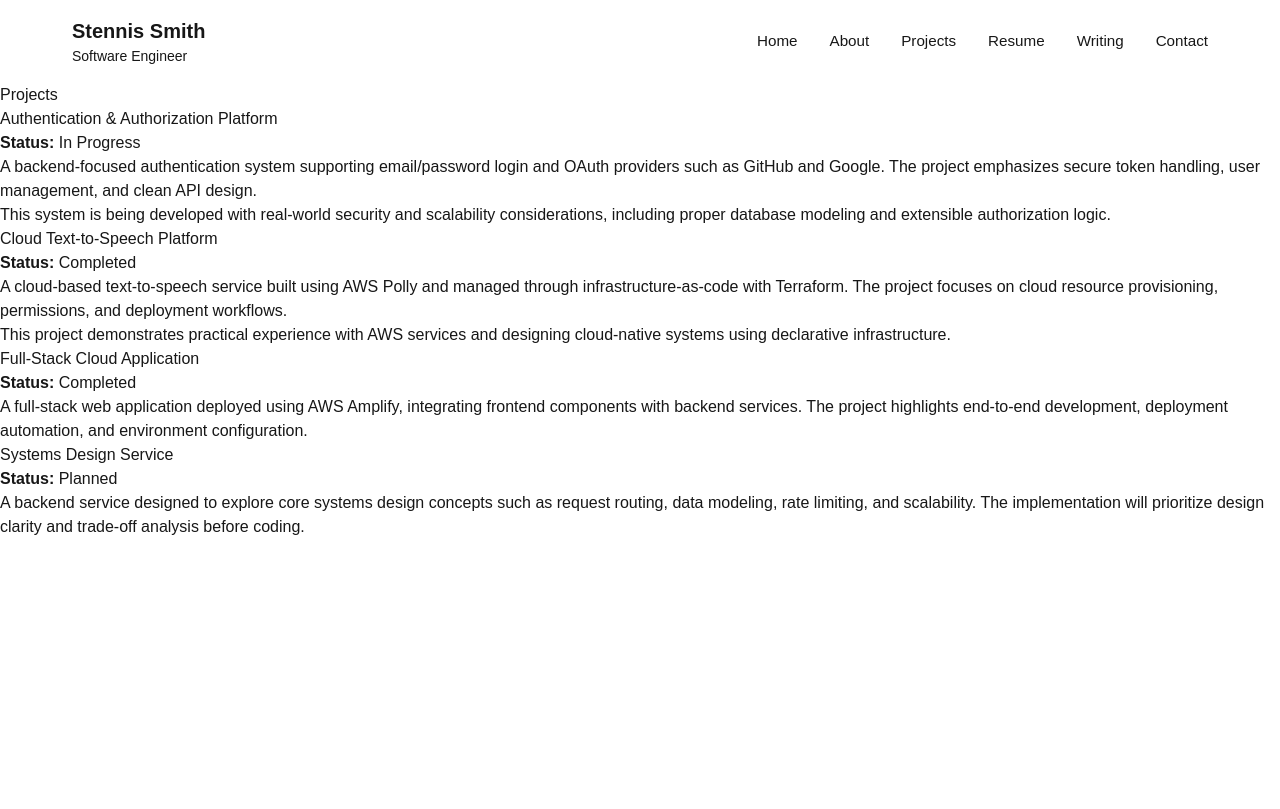
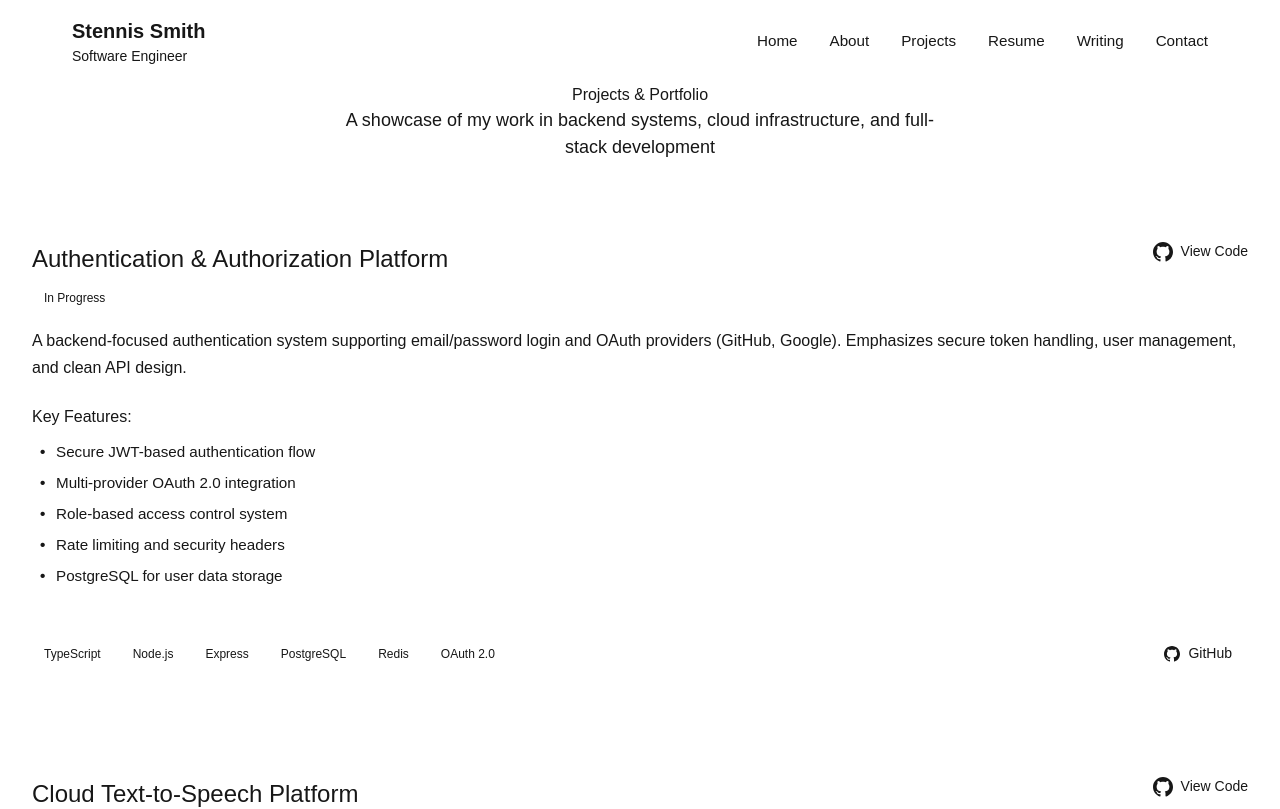
Before and after one commit to Stennis1/stennis-portfolio, a Next.js app: page /projects in a window 1280 px wide. Shown: the top 809 px of the page. Built offline with nearby package versions, Linux system fonts and the light colour scheme.

Commit message:
feat: add skeletal and placeholder information for projects

```diff
--- /dev/null
+++ b/app/projects/page.module.css
@@ -0,0 +1,188 @@
+.projectsHeader {
+  margin-bottom: 3rem;
+  text-align: center;
+}
+
+.subtitle {
+  color: var(--text-light);
+  font-size: 1.125rem;
+  max-width: 600px;
+  margin: 0 auto;
+}
+
+.projectsGrid {
+  display: flex;
+  flex-direction: column;
+  gap: 2.5rem;
+}
+
+.projectCard {
+  background: var(--background-color);
+  border: 1px solid var(--border-color);
+  border-radius: var(--radius);
+  padding: 2rem;
+  transition: transform 0.2s, box-shadow 0.2s;
+  position: relative;
+}
+
+.projectCard:hover {
+  transform: translateY(-2px);
+  box-shadow: var(--shadow-md);
+}
+
+.projectCard.featured {
+  border-left: 4px solid var(--primary-color);
+}
+
+.projectHeader {
+  display: flex;
+  justify-content: space-between;
+  align-items: flex-start;
+  margin-bottom: 1rem;
+  gap: 1rem;
+}
+
+.projectTitleSection {
+  flex: 1;
+}
+
+.projectTitleSection h2 {
+  margin-bottom: 0.5rem;
+  font-size: 1.5rem;
+}
+
+.statusBadge {
+  display: inline-block;
+  padding: 0.25rem 0.75rem;
+  border-radius: 20px;
+  font-size: 0.75rem;
+  font-weight: 500;
+}
+
+.githubLink {
+  display: flex;
+  align-items: center;
+  gap: 0.5rem;
+  color: var(--text-light);
+  font-size: 0.875rem;
+  white-space: nowrap;
+}
+
+.githubLink:hover {
+  color: var(--primary-color);
+}
+
+.projectDescription {
+  color: var(--text-color);
+  line-height: 1.7;
+  margin-bottom: 1.5rem;
+}
+
+.projectDetails {
+  margin-bottom: 1.5rem;
+}
+
+.projectDetails h3 {
+  font-size: 1rem;
+  margin-bottom: 0.75rem;
+  color: var(--text-color);
+}
+
+.detailsList {
+  display: flex;
+  flex-direction: column;
+  gap: 0.5rem;
+}
+
+.detailsList li {
+  position: relative;
+  padding-left: 1.5rem;
+  color: var(--text-light);
+  font-size: 0.95rem;
+}
+
+.detailsList li:before {
+  content: '•';
+  position: absolute;
+  left: 0.5rem;
+  color: var(--primary-color);
+  font-weight: bold;
+}
+
+.projectFooter {
+  display: flex;
+  justify-content: space-between;
+  align-items: center;
+  flex-wrap: wrap;
+  gap: 1rem;
+  padding-top: 1.5rem;
+  border-top: 1px solid var(--border-color);
+}
+
+.technologies {
+  display: flex;
+  flex-wrap: wrap;
+  gap: 0.5rem;
+}
+
+.techTag {
+  background: var(--background-alt);
+  color: var(--text-light);
+  padding: 0.25rem 0.75rem;
+  border-radius: 4px;
+  font-size: 0.75rem;
+  font-weight: 500;
+}
+
+.projectLinks {
+  display: flex;
+  gap: 0.75rem;
+}
+
+.linkButton {
+  display: flex;
+  align-items: center;
+  gap: 0.5rem;
+  padding: 0.5rem 1rem;
+  border-radius: var(--radius);
+  font-size: 0.875rem;
+  font-weight: 500;
+  transition: all 0.2s;
+}
+
+.linkButton.primary {
+  background: var(--primary-color);
+  color: white;
+}
+
+.linkButton.primary:hover {
+  background: var(--primary-dark);
+  color: white;
+}
+
+.linkButton.secondary {
+  background: var(--background-alt);
+  color: var(--text-color);
+  border: 1px solid var(--border-color);
+}
+
+.linkButton.secondary:hover {
+  background: var(--border-color);
+}
+
+@media (max-width: 768px) {
+  .projectHeader {
+    flex-direction: column;
+    align-items: flex-start;
+  }
+
+  .projectFooter {
+    flex-direction: column;
+    align-items: flex-start;
+  }
+
+  .projectLinks {
+    width: 100%;
+    justify-content: flex-start;
+  }
+}
--- a/app/projects/page.tsx
+++ b/app/projects/page.tsx
@@ -1,59 +1,170 @@
+import Container from "../components/Container";
+import styles from "./page.module.css";
+
 export default function ProjectsPage() {
+  const projects = [
+    {
+      title: "Authentication & Authorization Platform",
+      status: "In Progress",
+      statusColor: "var(--primary-color)",
+      description: "A backend-focused authentication system supporting email/password login and OAuth providers (GitHub, Google). Emphasizes secure token handling, user management, and clean API design.",
+      details: [
+        "Secure JWT-based authentication flow",
+        "Multi-provider OAuth 2.0 integration",
+        "Role-based access control system",
+        "Rate limiting and security headers",
+        "PostgreSQL for user data storage"
+      ],
+      technologies: ["TypeScript", "Node.js", "Express", "PostgreSQL", "Redis", "OAuth 2.0"],
+      githubUrl: "https://github.com/Stennis1/auth-platform",
+      liveUrl: null,
+      featured: true
+    },
+    {
+      title: "Cloud Text-to-Speech Platform",
+      status: "Completed",
+      statusColor: "#10b981",
+      description: "Cloud-based text-to-speech service using AWS Polly, managed through Terraform. Focuses on cloud resource provisioning, permissions, and deployment workflows.",
+      details: [
+        "Infrastructure-as-code with Terraform",
+        "AWS Lambda for serverless processing",
+        "S3 for audio file storage",
+        "API Gateway for REST endpoints",
+        "Cost optimization strategies"
+      ],
+      technologies: ["Python", "AWS Polly", "Terraform", "Lambda", "S3", "API Gateway"],
+      githubUrl: "https://github.com/Stennis1/tts-platform",
+      liveUrl: null,
+      featured: true
+    },
+    {
+      title: "Full-Stack Cloud Application",
+      status: "Completed",
+      statusColor: "#10b981",
+      description: "Full-stack web application deployed using AWS Amplify, integrating frontend components with backend services. Highlights end-to-end development and deployment automation.",
+      details: [
+        "Serverless backend with AWS AppSync",
+        "React frontend with TypeScript",
+        "CI/CD pipeline with Amplify",
+        "Real-time data synchronization",
+        "Environment-based configuration"
+      ],
+      technologies: ["React", "TypeScript", "AWS Amplify", "GraphQL", "DynamoDB"],
+      githubUrl: "https://github.com/Stennis1/cloud-app",
+      liveUrl: "https://app.example.com",
+      featured: true
+    },
+    {
+      title: "Systems Design Service",
+      status: "Planned",
+      statusColor: "#6b7280",
+      description: "Backend service exploring core systems design concepts: request routing, data modeling, rate limiting, and scalability. Prioritizes design clarity and trade-off analysis.",
+      details: [
+        "Distributed request routing",
+        "Data partitioning strategies",
+        "Rate limiting algorithms",
+        "Caching layer implementation",
+        "Monitoring and observability"
+      ],
+      technologies: ["Go", "Redis", "Kafka", "Prometheus", "Docker"],
+      githubUrl: null,
+      liveUrl: null,
+      featured: false
+    }
+  ];
+
   return (
-    <main>
-      <h1>Projects</h1>
+    <Container>
+      <div className={styles.projectsContent}>
+        <div className={styles.projectsHeader}>
+          <h1>Projects & Portfolio</h1>
+          <p className={styles.subtitle}>
+            A showcase of my work in backend systems, cloud infrastructure, and full-stack development
+          </p>
+        </div>
 
-      <section>
-        <h2>Authentication & Authorization Platform</h2>
-        <p><strong>Status:</strong> In Progress</p>
-        <p>
-          A backend-focused authentication system supporting email/password
-          login and OAuth providers such as GitHub and Google. The project
-          emphasizes secure token handling, user management, and clean API
-          design.
-        </p>
-        <p>
-          This system is being developed with real-world security and scalability
-          considerations, including proper database modeling and extensible
-          authorization logic.
-        </p>
-      </section>
+        <div className={styles.projectsGrid}>
+          {projects.map((project, index) => (
+            <div key={index} className={`${styles.projectCard} ${project.featured ? styles.featured : ''}`}>
+              <div className={styles.projectHeader}>
+                <div className={styles.projectTitleSection}>
+                  <h2>{project.title}</h2>
+                  <span
+                    className={styles.statusBadge}
+                    style={{ backgroundColor: `${project.statusColor}20`, color: project.statusColor }}
+                  >
+                    {project.status}
+                  </span>
+                </div>
 
-      <section>
-        <h2>Cloud Text-to-Speech Platform</h2>
-        <p><strong>Status:</strong> Completed</p>
-        <p>
-          A cloud-based text-to-speech service built using AWS Polly and managed
-          through infrastructure-as-code with Terraform. The project focuses on
-          cloud resource provisioning, permissions, and deployment workflows.
-        </p>
-        <p>
-          This project demonstrates practical experience with AWS services and
-          designing cloud-native systems using declarative infrastructure.
-        </p>
-      </section>
+                {project.githubUrl && (
+                  <a
+                    href={project.githubUrl}
+                    target="_blank"
+                    rel="noopener noreferrer"
+                    className={styles.githubLink}
+                    aria-label={`View ${project.title} on GitHub`}
+                  >
+                    <svg width="20" height="20" viewBox="0 0 24 24" fill="currentColor">
+                      <path d="M12 0c-6.626 0-12 5.373-12 12 0 5.302 3.438 9.8 8.207 11.387.599.111.793-.261.793-.577v-2.234c-3.338.726-4.033-1.416-4.033-1.416-.546-1.387-1.333-1.756-1.333-1.756-1.089-.745.083-.729.083-.729 1.205.084 1.839 1.237 1.839 1.237 1.07 1.834 2.807 1.304 3.492.997.107-.775.418-1.305.762-1.604-2.665-.305-5.467-1.334-5.467-5.931 0-1.311.469-2.381 1.236-3.221-.124-.303-.535-1.524.117-3.176 0 0 1.008-.322 3.301 1.23.957-.266 1.983-.399 3.003-.404 1.02.005 2.047.138 3.006.404 2.291-1.552 3.297-1.23 3.297-1.23.653 1.653.242 2.874.118 3.176.77.84 1.235 1.911 1.235 3.221 0 4.609-2.807 5.624-5.479 5.921.43.372.823 1.102.823 2.222v3.293c0 .319.192.694.801.576 4.765-1.589 8.199-6.086 8.199-11.386 0-6.627-5.373-12-12-12z"/>
+                    </svg>
+                    View Code
+                  </a>
+                )}
+              </div>
 
-      <section>
-        <h2>Full-Stack Cloud Application</h2>
-        <p><strong>Status:</strong> Completed</p>
-        <p>
-          A full-stack web application deployed using AWS Amplify, integrating
-          frontend components with backend services. The project highlights
-          end-to-end development, deployment automation, and environment
-          configuration.
-        </p>
-      </section>
+              <p className={styles.projectDescription}>{project.description}</p>
 
-      <section>
-        <h2>Systems Design Service</h2>
-        <p><strong>Status:</strong> Planned</p>
-        <p>
-          A backend service designed to explore core systems design concepts such
-          as request routing, data modeling, rate limiting, and scalability. The
-          implementation will prioritize design clarity and trade-off analysis
-          before coding.
-        </p>
-      </section>
-    </main>
+              <div className={styles.projectDetails}>
+                <h3>Key Features:</h3>
+                <ul className={styles.detailsList}>
+                  {project.details.map((detail, idx) => (
+                    <li key={idx}>{detail}</li>
+                  ))}
+                </ul>
+              </div>
+
+              <div className={styles.projectFooter}>
+                <div className={styles.technologies}>
+                  {project.technologies.map((tech, idx) => (
+                    <span key={idx} className={styles.techTag}>{tech}</span>
+                  ))}
+                </div>
+
+                <div className={styles.projectLinks}>
+                  {project.githubUrl && (
+                    <a
+                      href={project.githubUrl}
+                      target="_blank"
+                      rel="noopener noreferrer"
+                      className={`${styles.linkButton} ${styles.secondary}`}
+                    >
+                      <svg width="16" height="16" viewBox="0 0 24 24" fill="currentColor">
+                        <path d="M12 0c-6.626 0-12 5.373-12 12 0 5.302 3.438 9.8 8.207 11.387.599.111.793-.261.793-.577v-2.234c-3.338.726-4.033-1.416-4.033-1.416-.546-1.387-1.333-1.756-1.333-1.756-1.089-.745.083-.729.083-.729 1.205.084 1.839 1.237 1.839 1.237 1.07 1.834 2.807 1.304 3.492.997.107-.775.418-1.305.762-1.604-2.665-.305-5.467-1.334-5.467-5.931 0-1.311.469-2.381 1.236-3.221-.124-.303-.535-1.524.117-3.176 0 0 1.008-.322 3.301 1.23.957-.266 1.983-.399 3.003-.404 1.02.005 2.047.138 3.006.404 2.291-1.552 3.297-1.23 3.297-1.23.653 1.653.242 2.874.118 3.176.77.84 1.235 1.911 1.235 3.221 0 4.609-2.807 5.624-5.479 5.921.43.372.823 1.102.823 2.222v3.293c0 .319.192.694.801.576 4.765-1.589 8.199-6.086 8.199-11.386 0-6.627-5.373-12-12-12z"/>
+                      </svg>
+                      GitHub
+                    </a>
+                  )}
+
+                  {project.liveUrl && (
+                    <a
+                      href={project.liveUrl}
+                      target="_blank"
+                      rel="noopener noreferrer"
+                      className={`${styles.linkButton} ${styles.primary}`}
+                    >
+                      <svg width="16" height="16" viewBox="0 0 24 24" fill="currentColor">
+                        <path d="M12 0c-6.627 0-12 5.373-12 12s5.373 12 12 12 12-5.373 12-12-5.373-12-12-12zm1 15.889v-2.223s-3.78-.114-7 3.333c1.513-6.587 7-7.778 7-7.778v-2.221l5 4.425-5 4.464z"/>
+                      </svg>
+                      Live Demo
+                    </a>
+                  )}
+                </div>
+              </div>
+            </div>
+          ))}
+        </div>
+      </div>
+    </Container>
   );
 }
```
